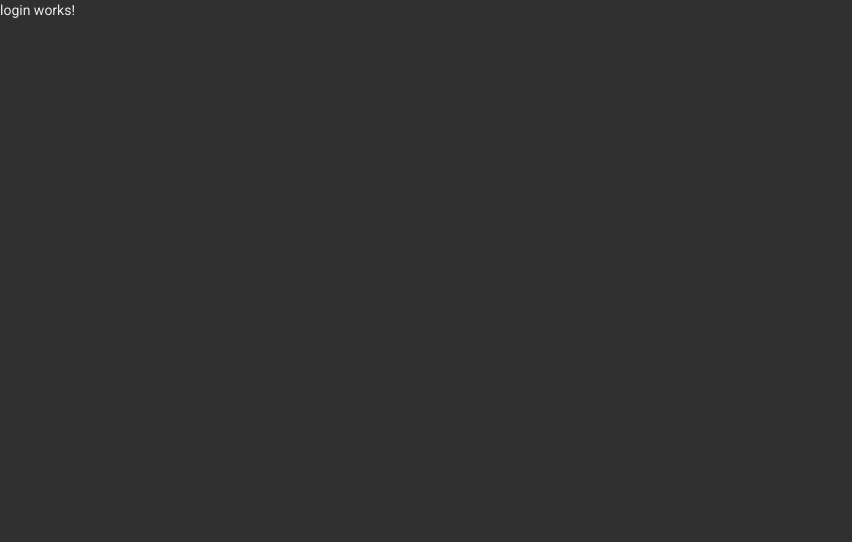
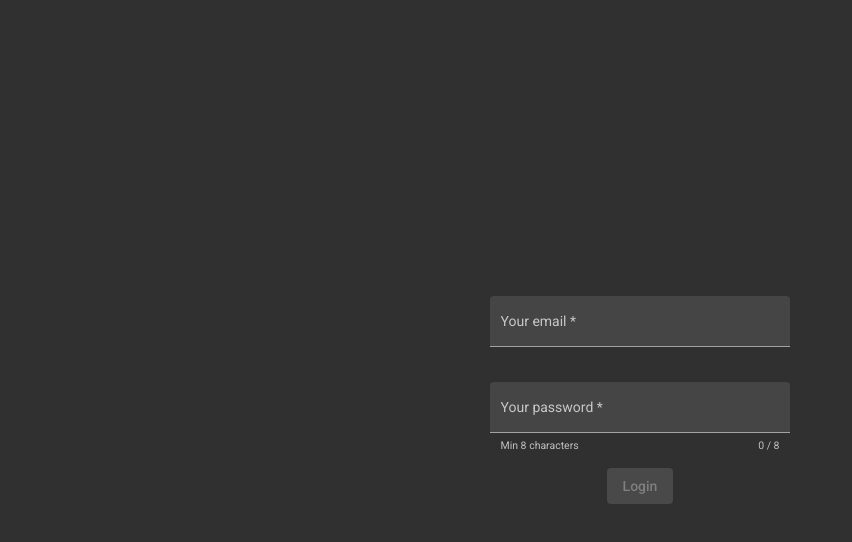
Before and after one commit to DanieleIudica/fitness-traker, an Angular app: page /login in a window 1280 px wide. Shown: the top 542 px of the page, without its empty margins (0-852 px from the left). Built offline with nearby package versions, Linux system fonts and the light colour scheme.

Commit message:
login-page

```diff
--- /dev/null
+++ b/src/app/auth/auth.common.scss
@@ -0,0 +1,13 @@
+
+.form{
+  display: flex;
+  flex-direction: column;
+  justify-content: center;
+  align-items: center;
+  height: 100vh;
+}
+
+mat-form-field{
+  width: 300px;
+  margin-bottom: 16px;
+}
--- a/src/app/auth/login/login.component.html
+++ b/src/app/auth/login/login.component.html
@@ -1 +1,25 @@
-<p>login works!</p>
+<section>
+    <form class="form" #f="ngForm" (ngSubmit)="onSubmit(f)">
+        <mat-form-field appearance="fill" color="accent">
+            <mat-label>Your email</mat-label>
+            <input type="email" matInput ngModel name="email" email required #email />
+            <mat-error *ngIf="email.value">Email is invalid.</mat-error>
+            <mat-error *ngIf="email.value == ''">Field must not be empty.</mat-error>
+        </mat-form-field>
+        <mat-form-field appearance="fill" color="accent" hintLabel="Min 8 characters">
+            <mat-label>Your password</mat-label>
+            <input
+                type="password"
+                matInput
+                ngModel
+                name="password"
+                required
+                minlength="8"
+                #password
+            />
+            <mat-hint align="end">{{ password.value.length }} / 8</mat-hint>
+            <mat-error>Min 8 characters.</mat-error>
+        </mat-form-field>
+        <button type="submit" mat-raised-button color="accent" [disabled]="f.invalid">Login</button>
+    </form>
+</section>
--- a/src/app/auth/login/login.component.scss
+++ b/src/app/auth/login/login.component.scss
@@ -0,0 +1 @@
+@import "../auth.common";
--- a/src/app/auth/login/login.component.ts
+++ b/src/app/auth/login/login.component.ts
@@ -1,15 +1,16 @@
-import { Component, OnInit } from '@angular/core';
+import { Component, OnInit } from "@angular/core";
+import { NgForm } from "@angular/forms";
 
 @Component({
-  selector: 'app-login',
-  templateUrl: './login.component.html',
-  styleUrls: ['./login.component.scss']
+    selector: "app-login",
+    templateUrl: "./login.component.html",
+    styleUrls: ["./login.component.scss"],
 })
 export class LoginComponent implements OnInit {
+    constructor() {}
+    ngOnInit(): void {}
 
-  constructor() { }
-
-  ngOnInit(): void {
-  }
-
+    onSubmit(form: NgForm) {
+        console.log("form", form);
+    }
 }
--- a/src/app/auth/signup/signup.component.scss
+++ b/src/app/auth/signup/signup.component.scss
@@ -1,15 +1,4 @@
-.form{
-  display: flex;
-  flex-direction: column;
-  justify-content: center;
-  align-items: center;
-  height: 100vh;
-}
-
-mat-form-field{
-  width: 300px;
-  margin-bottom: 16px;
-}
+@import "../auth.common";
 
 mat-checkbox{
   margin-bottom: 16px;
--- a/src/app/auth/signup/signup.component.ts
+++ b/src/app/auth/signup/signup.component.ts
@@ -12,7 +12,7 @@ export class SignupComponent implements OnInit {
 
     ngOnInit(): void {
         this.maxDate.setFullYear(this.maxDate.getFullYear() - 18);
-        console.log("first", this.maxDate);
+        console.log("maxDate", this.maxDate);
     }
 
     onSubmit(form: NgForm) {
```
